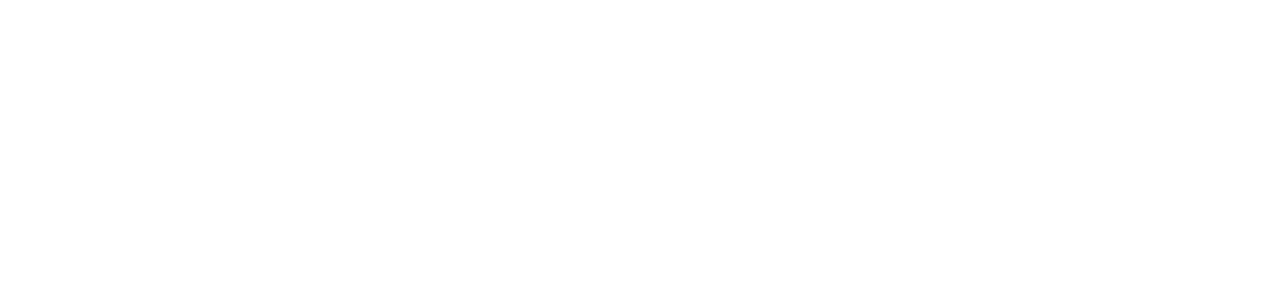
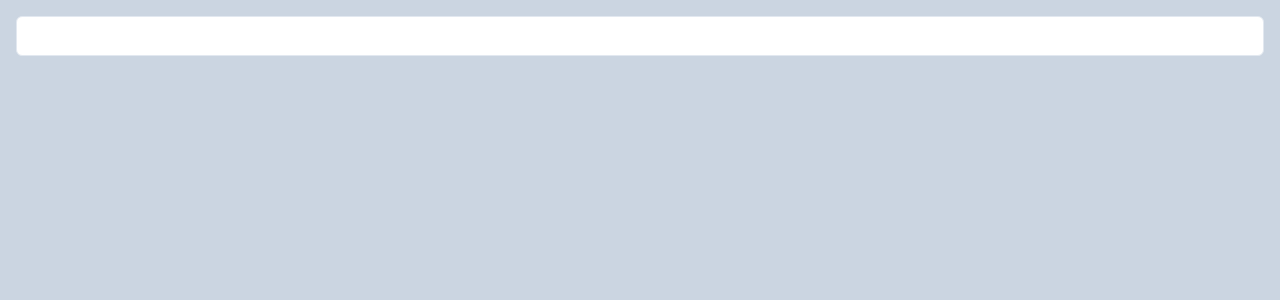
Before and after one commit to Pedro-28/pluga-tools-challenge, a Next.js app: page / in a window 1280 px wide. Shown: the top 300 px of the page. Built offline with nearby package versions, Linux system fonts and the light colour scheme.

Commit message:
Header and ToolCard components created

```diff
--- a/src/app/layout.tsx
+++ b/src/app/layout.tsx
@@ -16,7 +16,11 @@
 }) {
   return (
     <html lang="en">
-      <body className={inter.className}>{children}</body>
+      <body
+        className={`bg-slate-300 ${inter.className}`}
+      >
+        {children}
+      </body>
     </html>
   )
 }
--- a/src/app/page.tsx
+++ b/src/app/page.tsx
@@ -1,6 +1,10 @@
+import Header from "@components/Header";
+import ToolCard from "@components/ToolCard";
+
 export default function Home() {
   return (
-    <main>
+    <main className="flex flex-col h-screen max-w-7xl mx-auto">
+      <Header />
     </main>
   )
 }
--- /dev/null
+++ b/src/components/Header.tsx
@@ -0,0 +1,9 @@
+import { Input } from "./ui/input";
+
+export default function Header() {
+  return (
+    <header className="p-4">
+      <Input />
+    </header>
+  );
+}
--- /dev/null
+++ b/src/components/ToolCard.tsx
@@ -0,0 +1,13 @@
+import { Card, CardTitle } from "./ui/card";
+
+export default function ToolCard() {
+  return (
+    <Card className="flex flex-col items-center w-56 py-5 gap-4">
+      <img
+        className="w-44 h-44 rounded-full"
+        src='https://github.com/Pedro-28.png'
+      />
+      <CardTitle>Tool name</CardTitle>
+    </Card>
+  );
+}
--- a/tsconfig.json
+++ b/tsconfig.json
@@ -19,6 +19,7 @@
       }
     ],
     "paths": {
+      "@components/*": ["./src/components/*"],
       "@/*": ["./src/*"]
     }
   },
```
